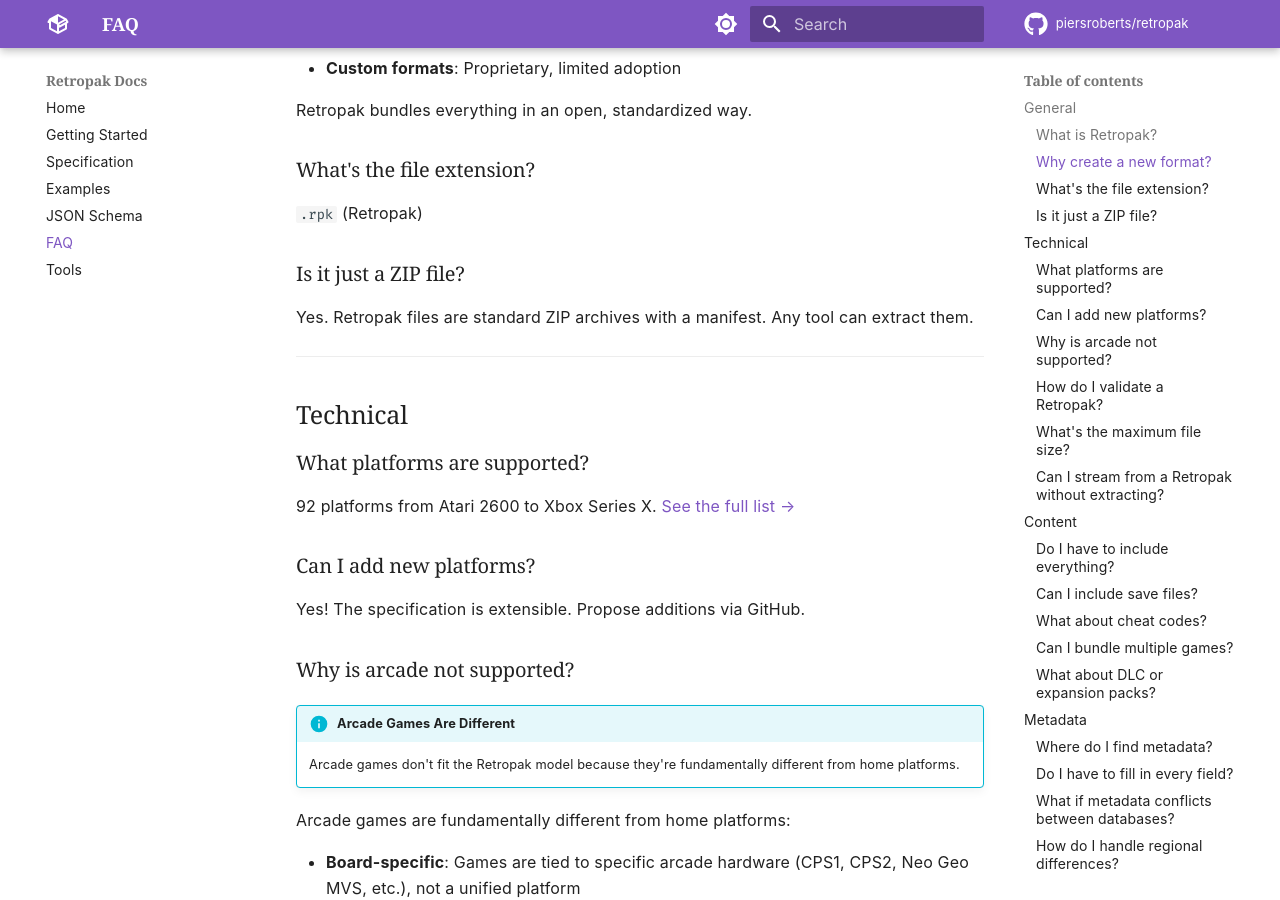
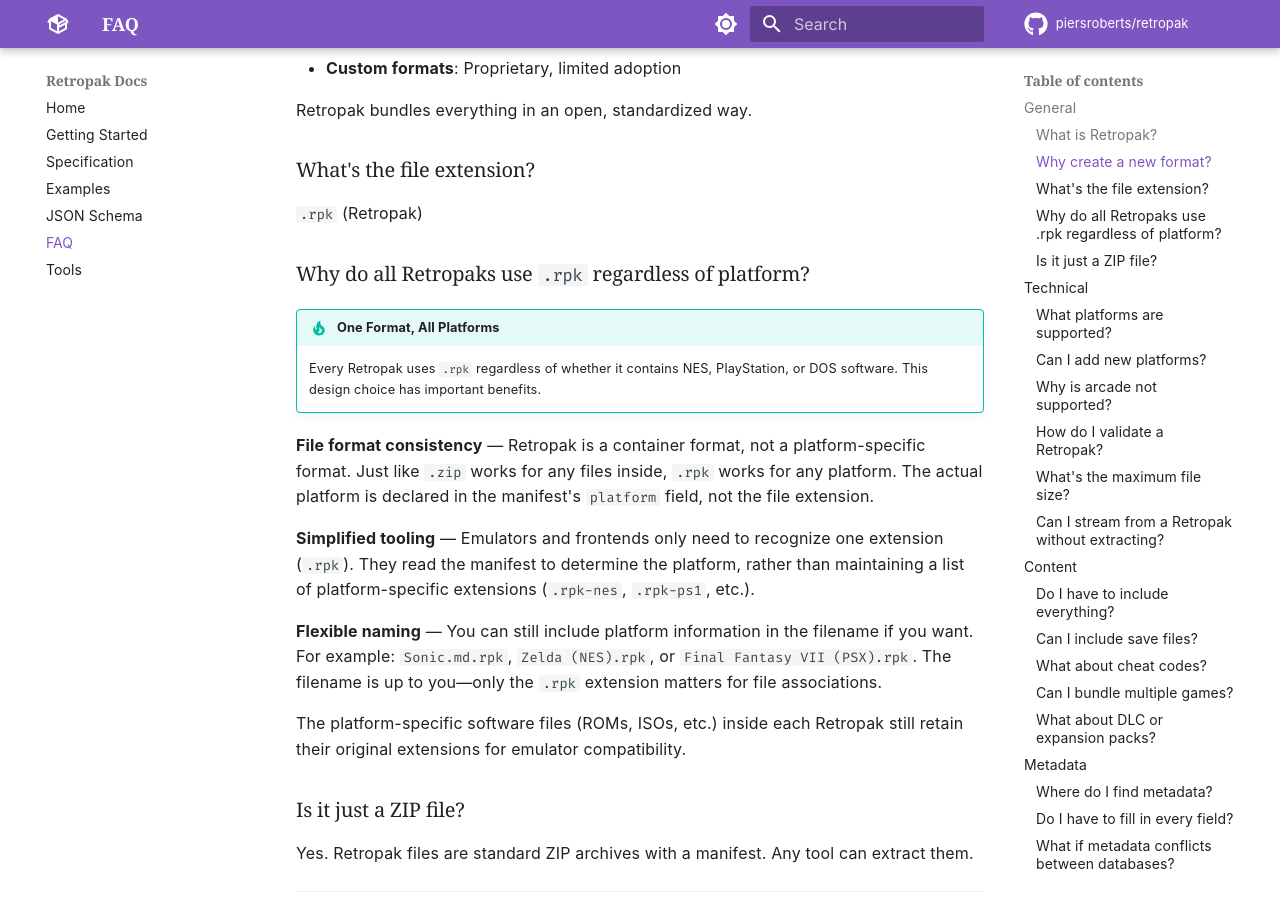
Before and after one commit to piersroberts/retropak, an MkDocs documentation site: the page built from docs/faq.md, in a window 1280 px wide and 900 px high, scrolled down 550 px. Built offline with MkDocs 1.6.1 and Material for MkDocs 9.7.7, drawn with Linux system fonts in a browser that asks for light colours; comment, search, counter and statistics services are not loaded.

Commit message:
Updated file naming faq

```diff
--- a/docs/faq.md
+++ b/docs/faq.md
@@ -23,6 +23,19 @@ Retropak bundles everything in an open, standardized way.
 ### What's the file extension?
 
 `.rpk` (Retropak)
+
+### Why do all Retropaks use `.rpk` regardless of platform?
+
+!!! tip "One Format, All Platforms"
+    Every Retropak uses `.rpk` regardless of whether it contains NES, PlayStation, or DOS software. This design choice has important benefits.
+
+**File format consistency** — Retropak is a container format, not a platform-specific format. Just like `.zip` works for any files inside, `.rpk` works for any platform. The actual platform is declared in the manifest's `platform` field, not the file extension.
+
+**Simplified tooling** — Emulators and frontends only need to recognize one extension (`.rpk`). They read the manifest to determine the platform, rather than maintaining a list of platform-specific extensions (`.rpk-nes`, `.rpk-ps1`, etc.).
+
+**Flexible naming** — You can still include platform information in the filename if you want. For example: `Sonic.md.rpk`, `Zelda (NES).rpk`, or `Final Fantasy VII (PSX).rpk`. The filename is up to you—only the `.rpk` extension matters for file associations.
+
+The platform-specific software files (ROMs, ISOs, etc.) inside each Retropak still retain their original extensions for emulator compatibility.
 
 ### Is it just a ZIP file?
 
```
